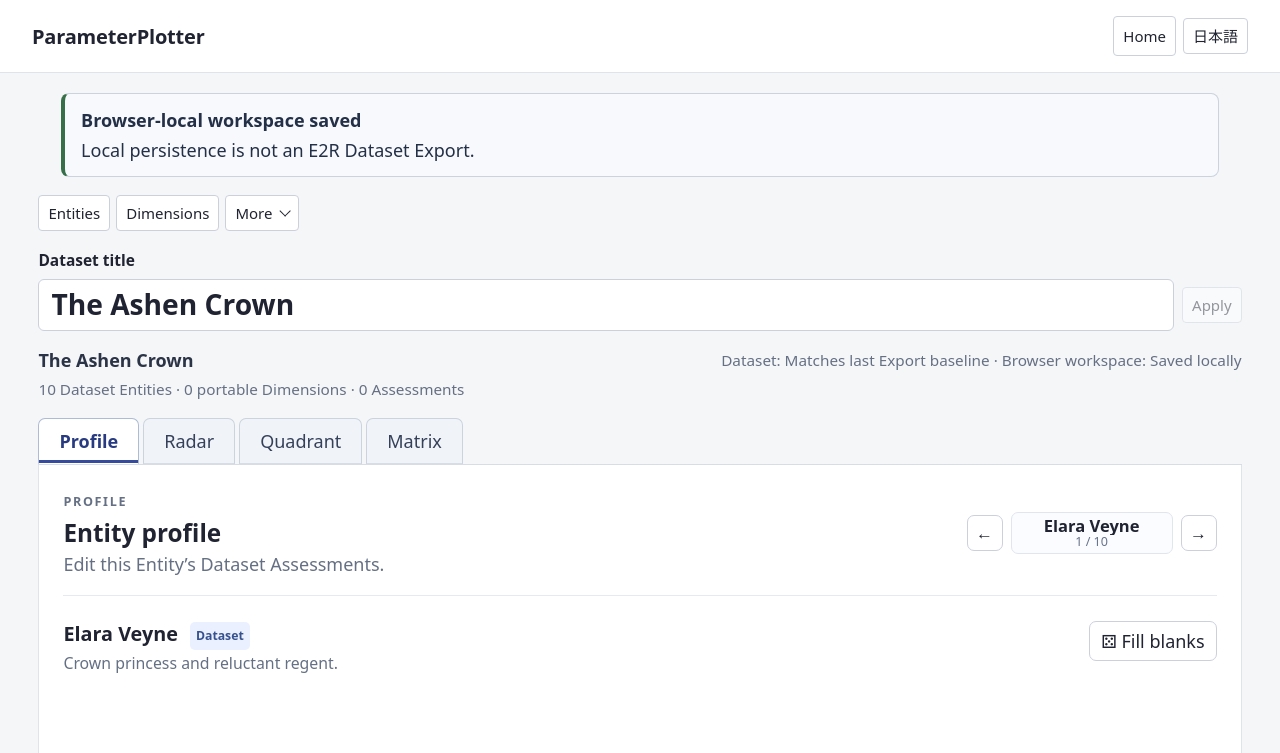
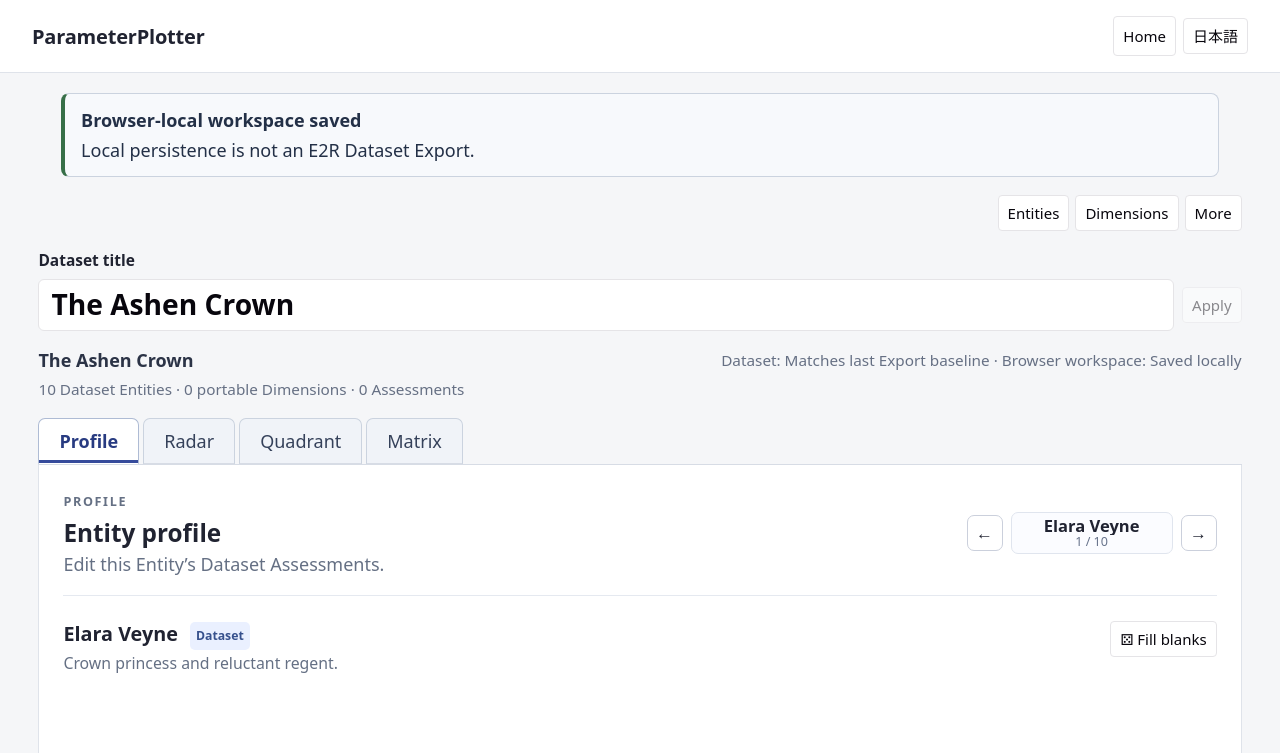
Before and after one commit to sukoyaka-dopeness/e2r-parameter-plotter, a website with bundled scripts: page index.html in a window 1280 px wide. Both pictures are taken after a click on the button "Open Sample Dataset · The Ashen Crown". Shown: the top 753 px of the page. Built offline with nearby package versions, Linux system fonts and the light colour scheme.

Commit message:
Align ParameterPlotter workspace action geometry

```diff
--- a/home-screen.css
+++ b/home-screen.css
@@ -116,13 +116,14 @@ body { min-height: 100svh; }
   .workspace-page .shell-header-actions { justify-content: flex-start; margin-top: 0; }
 }
 .locale-control{display:flex;align-items:center}
-.locale-control button,.workspace-action-bar > button,.workspace-action-bar > .workspace-more > summary,.workspace .empty > button,.dataset-title-editor button{min-height:36px;padding:5px 9px;border:1px solid #cbd0dc;border-radius:4px;background:#fff;color:#202331;font-size:15px;line-height:120%;white-space:nowrap;cursor:pointer}
+.shell-header-actions > button,.locale-control button,.workspace-action-bar > button,.workspace-action-bar > .workspace-more > summary,.workspace .empty > button,.profile-random-controls > [data-random="card"],.dataset-title-editor button{min-height:36px;padding:5px 9px;border:1px solid #e5e4e7;border-radius:4px;background:#fff;color:#08060d;font-size:15px;line-height:120%;white-space:nowrap;cursor:pointer}
 .locale-control button:focus-visible{outline:3px solid #6259df;outline-offset:2px}
-.workspace-action-bar{display:flex;align-items:center;flex-wrap:wrap;gap:6px;margin-bottom:16px}
+.workspace-action-bar{display:flex;align-items:center;justify-content:flex-end;flex-wrap:wrap;gap:6px;margin-bottom:16px}
 .workspace-action-bar > .workspace-more{flex:0 0 auto}
-.workspace-action-bar .workspace-more-panel{right:0}
+.workspace-action-bar > .workspace-more > .workspace-more-trigger::after{content:none}
+.workspace-action-bar .workspace-more-panel{right:0;left:auto;width:max-content;min-width:15rem;max-width:calc(100vw - 2rem)}
 .dataset-title-editor{display:block;width:100%;margin-bottom:16px}
 .dataset-title-editor > label{display:block;margin-bottom:6px;color:#202331;font-size:.86rem;font-weight:650}
 .dataset-title-editor-controls{display:flex;align-items:center;gap:8px;width:100%}
-.dataset-title-editor input{flex:1 1 auto;min-width:0;width:100%;min-height:48px;padding:8px 12px;border:1px solid #cbd0dc;border-radius:6px;color:#202331;background:#fff;font-size:clamp(1.2rem,2.2vw,1.75rem);font-weight:600;line-height:120%}
+.dataset-title-editor input{flex:1 1 auto;min-width:0;width:100%;min-height:48px;padding:8px 12px;border:1px solid #e5e4e7;border-radius:6px;color:#08060d;background:#fff;font-size:clamp(1.2rem,2.2vw,1.75rem);font-weight:600;line-height:120%}
 @media (max-width:600px){.workspace-action-bar{gap:6px}.workspace-action-bar > button,.workspace-action-bar > .workspace-more{min-width:0}.workspace-action-bar > button{white-space:normal}.dataset-title-editor-controls{align-items:stretch}.dataset-title-editor button{flex:0 0 auto}}
```
